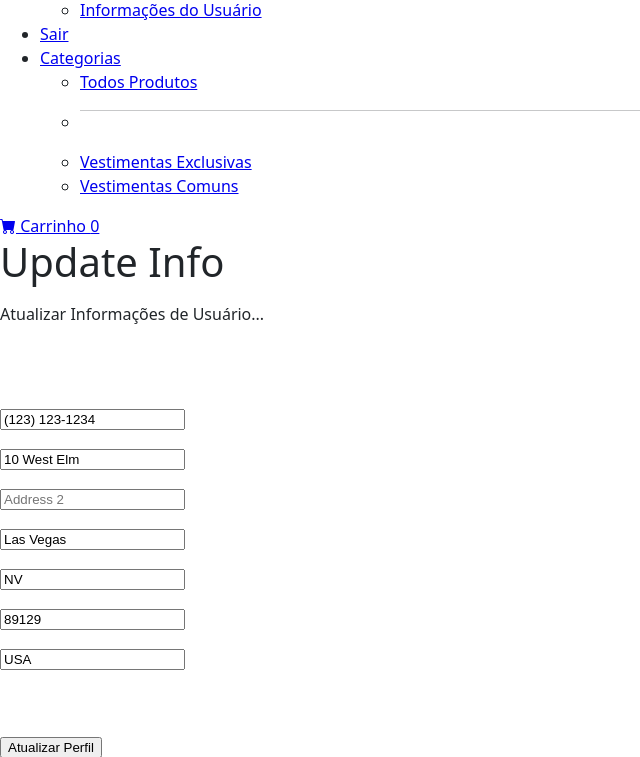
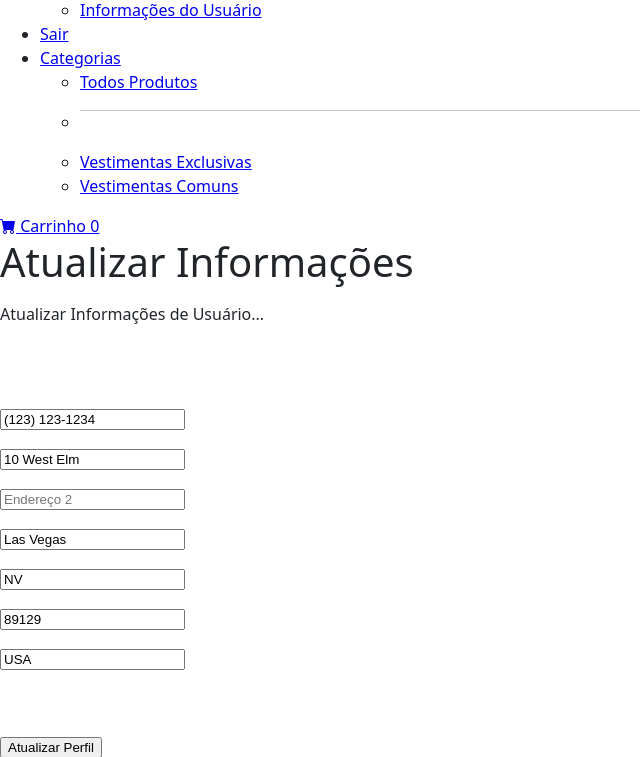
Before and after one commit to MoraisL/fullstack_Vcommerce, a Django app: page /update_info/ in a window 1280 px wide. Shown: the part 218-975 px from the top of the page, without its empty margins (0-640 px from the left). Run offline with Django 4.2, Linux system fonts and the light colour scheme; a user stored in the database is signed in; data comes from the database, SQL or seed files in the repository; both versions use the stored data as it was after the commit; some libraries are stand-ins or nearby versions.

Commit message:
feat(front): add alterations in login/register texts

```diff
--- a/store/forms.py
+++ b/store/forms.py
@@ -5,13 +5,13 @@ from .models import Profile
 
 
 class UserInfoForm(forms.ModelForm):
-	phone = forms.CharField(label="", widget=forms.TextInput(attrs={'class':'form-control', 'placeholder':'Phone'}), required=False)
-	address1 = forms.CharField(label="", widget=forms.TextInput(attrs={'class':'form-control', 'placeholder':'Address 1'}), required=False)
-	address2 = forms.CharField(label="", widget=forms.TextInput(attrs={'class':'form-control', 'placeholder':'Address 2'}), required=False)
-	city = forms.CharField(label="", widget=forms.TextInput(attrs={'class':'form-control', 'placeholder':'City'}), required=False)
-	state = forms.CharField(label="", widget=forms.TextInput(attrs={'class':'form-control', 'placeholder':'State'}), required=False)
-	zipcode = forms.CharField(label="", widget=forms.TextInput(attrs={'class':'form-control', 'placeholder':'Zipcode'}), required=False)
-	country = forms.CharField(label="", widget=forms.TextInput(attrs={'class':'form-control', 'placeholder':'Country'}), required=False)
+	phone = forms.CharField(label="", widget=forms.TextInput(attrs={'class':'form-control', 'placeholder':'Telefone'}), required=False)
+	address1 = forms.CharField(label="", widget=forms.TextInput(attrs={'class':'form-control', 'placeholder':'Endereço 1'}), required=False)
+	address2 = forms.CharField(label="", widget=forms.TextInput(attrs={'class':'form-control', 'placeholder':'Endereço 2'}), required=False)
+	city = forms.CharField(label="", widget=forms.TextInput(attrs={'class':'form-control', 'placeholder':'Cidade'}), required=False)
+	state = forms.CharField(label="", widget=forms.TextInput(attrs={'class':'form-control', 'placeholder':'Estado'}), required=False)
+	zipcode = forms.CharField(label="", widget=forms.TextInput(attrs={'class':'form-control', 'placeholder':'CEP'}), required=False)
+	country = forms.CharField(label="", widget=forms.TextInput(attrs={'class':'form-control', 'placeholder':'País'}), required=False)
 
 	class Meta:
 		model = Profile
@@ -60,8 +60,8 @@ class UpdateUserForm(UserChangeForm):
 
 class SignUpForm(UserCreationForm):
 	email = forms.EmailField(label="", widget=forms.TextInput(attrs={'class':'form-control', 'placeholder':'Email Address'}))
-	first_name = forms.CharField(label="", max_length=100, widget=forms.TextInput(attrs={'class':'form-control', 'placeholder':'First Name'}))
-	last_name = forms.CharField(label="", max_length=100, widget=forms.TextInput(attrs={'class':'form-control', 'placeholder':'Last Name'}))
+	first_name = forms.CharField(label="", max_length=100, widget=forms.TextInput(attrs={'class':'form-control', 'placeholder':'Primeiro Nome'}))
+	last_name = forms.CharField(label="", max_length=100, widget=forms.TextInput(attrs={'class':'form-control', 'placeholder':'Último Nome'}))
 
 	class Meta:
 		model = User
--- a/store/templates/base.html
+++ b/store/templates/base.html
@@ -18,15 +18,12 @@
 
     </head>
     <body>
-        <audio autoplay loop>
-            <source src="uploads\product\Jovem Dionisio - to bem (visualizer).mp3" type="audio/mpeg">
-        </audio>
         {% include 'navbar.html' %}
         {% if messages %}
             {% for message in messages %}
 <div class="alert alert-warning alert-dismissible fade show" role="alert">
   {{ message }}
-  <button type="button" class="btn-close" data-bs-dismiss="alert" aria-label="Close"></button>
+  <button type="button" class="btn-close" data-bs-dismiss="alert" aria-label="Fechar"></button>
 </div>
             {% endfor %}
         {% endif %}
--- a/store/templates/login.html
+++ b/store/templates/login.html
@@ -22,12 +22,12 @@
 
   <div class="mb-3">
 
-    <input type="text" class="form-control" name="username" placeholder="Enter Your Username">
+    <input type="text" class="form-control" name="username" placeholder="Insira Seu Nome de Usuário">
 
   </div>
   <div class="mb-3">
 
-    <input type="password" class="form-control" name="password" placeholder="Enter Your Password">
+    <input type="password" class="form-control" name="password" placeholder="Insira Sua Senha">
   </div>
   <br/><br/>
   <button type="submit" class="btn btn-secondary">Entrar</button>
--- a/store/templates/update_info.html
+++ b/store/templates/update_info.html
@@ -5,7 +5,7 @@
         <header class="bg-dark py-5">
             <div class="container px-4 px-lg-5 my-5">
                 <div class="text-center text-white">
-                    <h1 class="display-4 fw-bolder">Update Info</h1>
+                    <h1 class="display-4 fw-bolder">Atualizar Informações</h1>
                     <p class="lead fw-normal text-white-50 mb-0">Atualizar Informações de Usuário...</p>
                 </div>
             </div>
```
Also changed, not shown: db.sqlite3.
